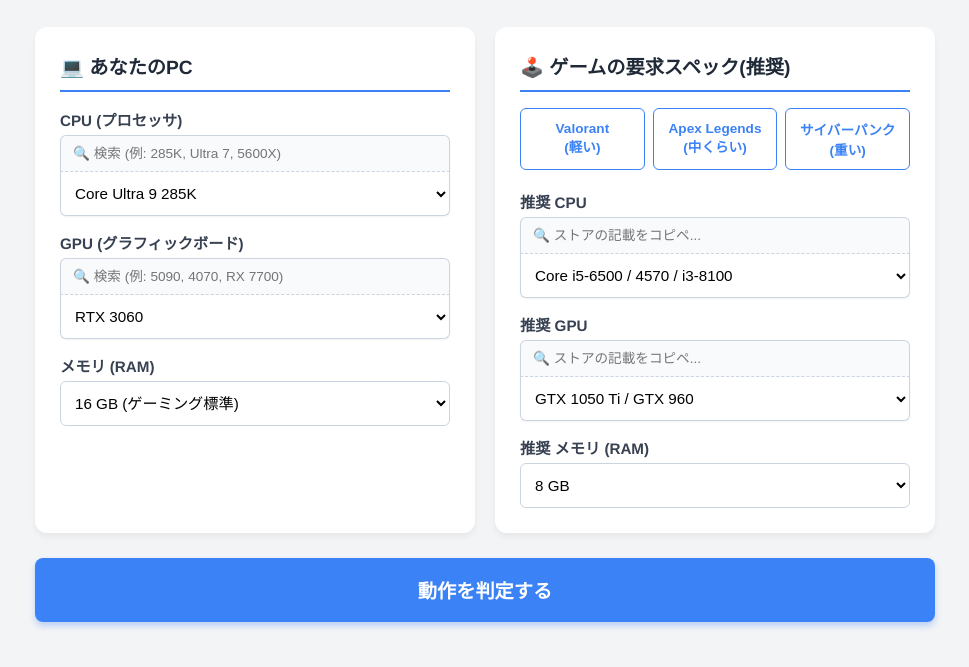
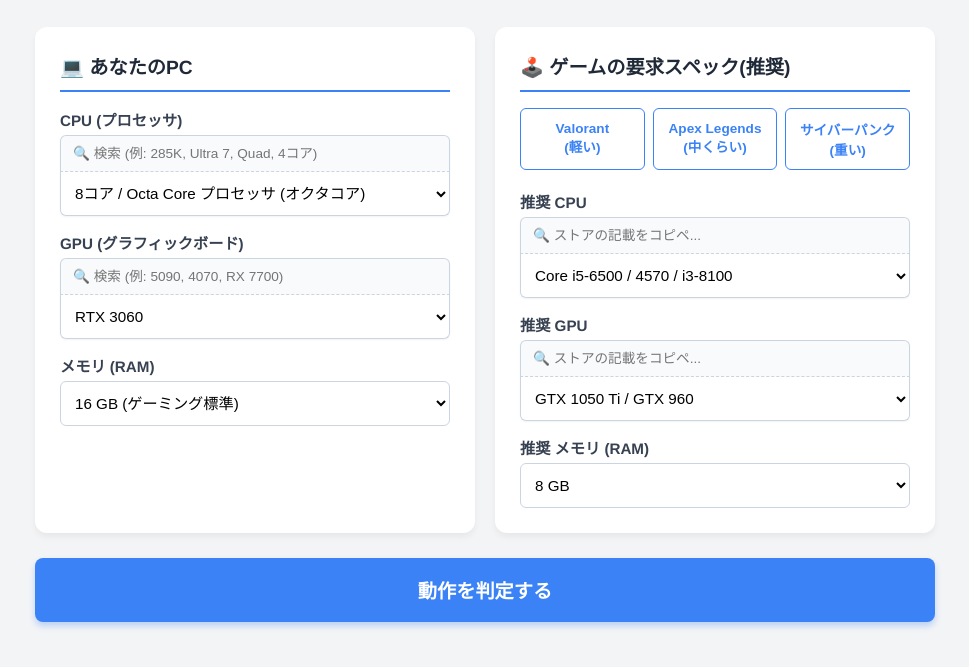
Before and after one commit to aoirocat-Bluecat/PC-Game-Detailed-Specs-Checker, a plain HTML site: page index.html in a window 1280 px wide. Shown: the part 119-786 px from the top of the page, without its empty margins (155-1124 px from the left). Drawn offline with Linux system fonts and the light colour scheme.

Commit message:
Update index.html

```diff
--- a/index.html
+++ b/index.html
@@ -275,8 +275,14 @@
 
             <label>CPU (プロセッサ)</label>
             <div class="search-select-group">
-                <input type="text" placeholder="🔍 検索 (例: 285K, Ultra 7, 5600X)" oninput="searchSelect(this, 'my-cpu')">
+                <input type="text" placeholder="🔍 検索 (例: 285K, Ultra 7, Quad, 4コア)" oninput="searchSelect(this, 'my-cpu')">
                 <select id="my-cpu">
+                    <optgroup label="コア数での大まかな表記 (Dual / Quad等)">
+                        <option value="110">8コア / Octa Core プロセッサ (オクタコア)</option>
+                        <option value="90">6コア / Hexa Core プロセッサ (ヘキサコア)</option>
+                        <option value="50">4コア / Quad Core プロセッサ (クアッドコア)</option>
+                        <option value="20">2コア / Dual Core プロセッサ (デュアルコア)</option>
+                    </optgroup>
                     <optgroup label="Intel Core Ultra (最新デスクトップ)">
                         <option value="170">Core Ultra 9 285K</option>
                         <option value="150">Core Ultra 7 265K</option>
@@ -443,6 +449,12 @@
             <div class="search-select-group">
                 <input type="text" placeholder="🔍 ストアの記載をコピペ..." oninput="searchSelect(this, 'game-cpu')">
                 <select id="game-cpu">
+                    <optgroup label="コア数での大まかな表記 (Dual / Quad等)">
+                        <option value="110">8コア / Octa Core プロセッサ (オクタコア)</option>
+                        <option value="90">6コア / Hexa Core プロセッサ (ヘキサコア)</option>
+                        <option value="50">4コア / Quad Core プロセッサ (クアッドコア)</option>
+                        <option value="20">2コア / Dual Core プロセッサ (デュアルコア)</option>
+                    </optgroup>
                     <optgroup label="Intel Core Ultra (最新デスクトップ)">
                         <option value="170">Core Ultra 9 285K</option>
                         <option value="150">Core Ultra 7 265K</option>
@@ -611,8 +623,11 @@
         if (!text) return;
 
         const options = Array.from(selectElem.options);
+
+        // Quad, Dualなどの英語のキーワード対応（大文字小文字を区別せず検索）
         let matches = options.filter(opt => opt.text.toLowerCase().includes(text));
 
+        // 半角英数字の型番検索対応（例: "3060"）
         if (matches.length === 0) {
             const numbers = text.match(/\d{3,5}/g);
             if (numbers) {
```
